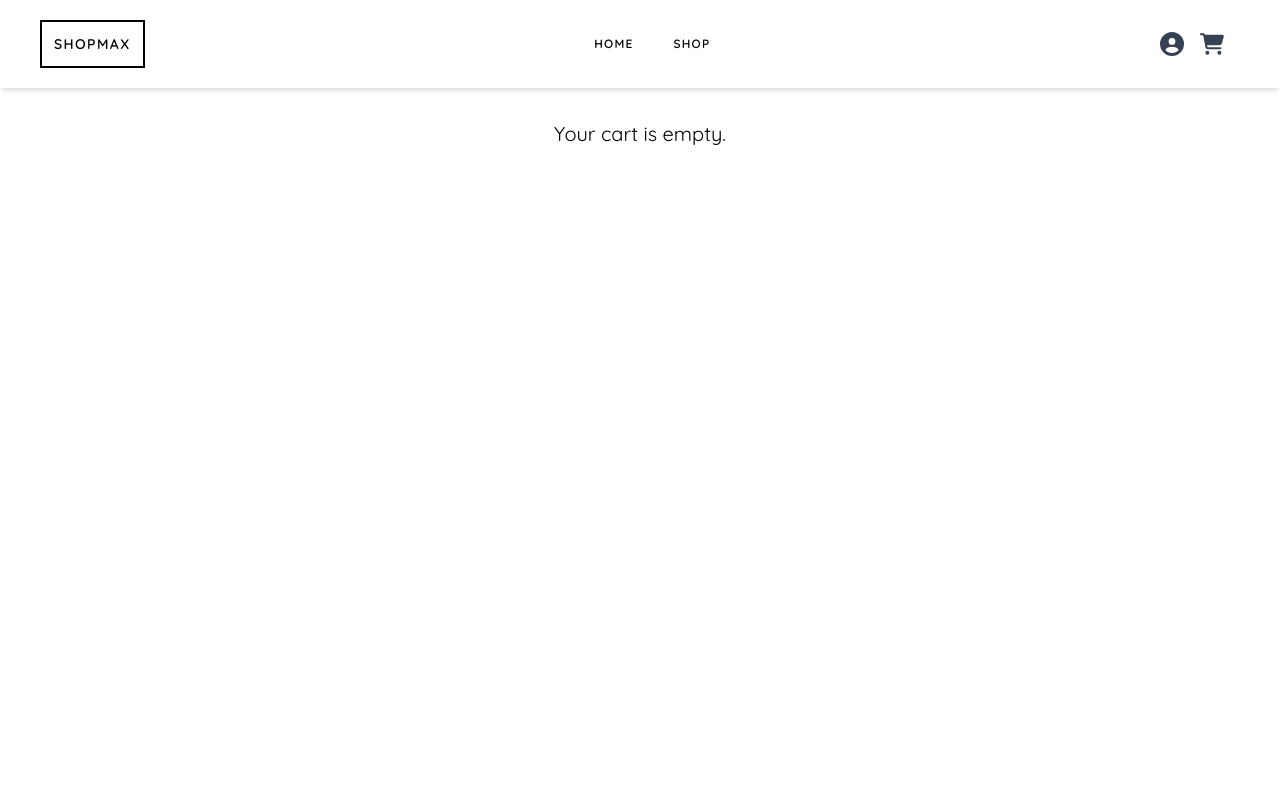
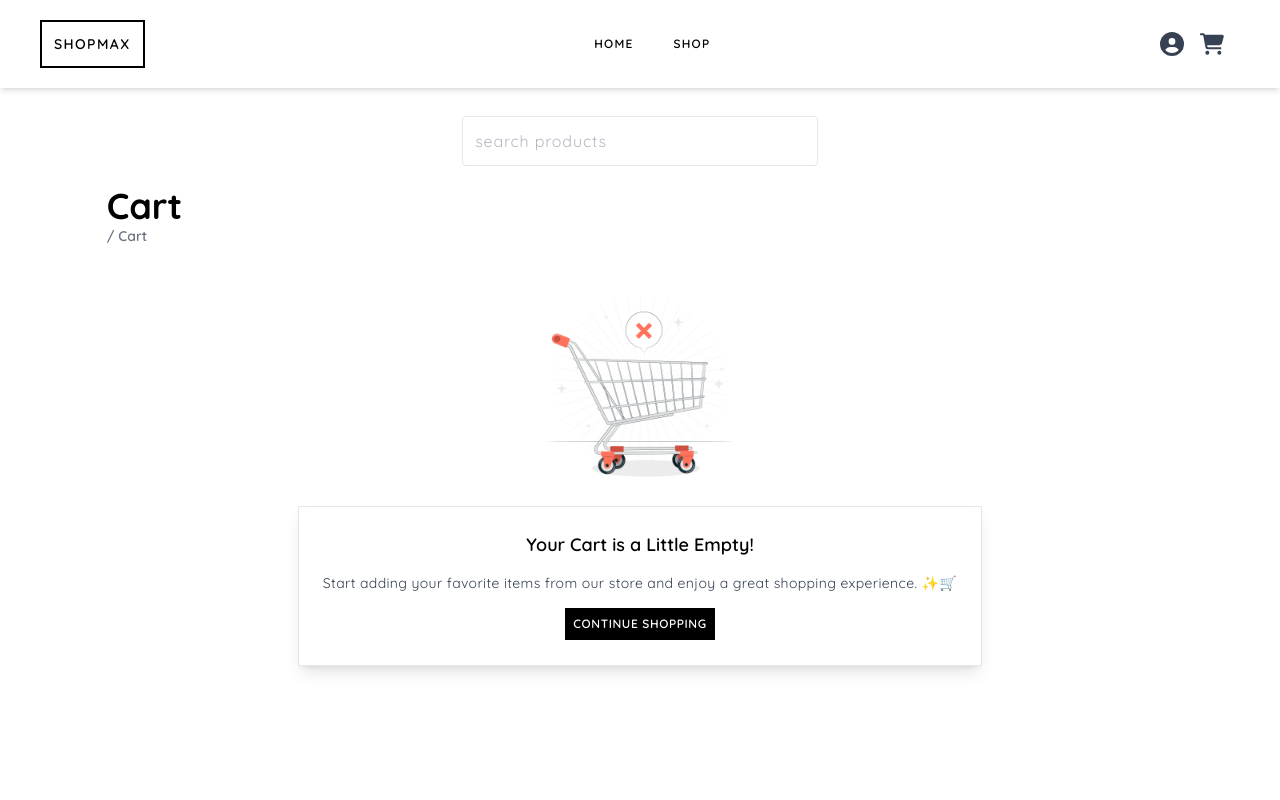
Before and after one commit to bentleyminwa/shopmax_ecommerce, a React (Vite) app: page /cart in a window 1280 px wide. Shown: the top 800 px of the page. Built offline with nearby package versions, Linux system fonts and the light colour scheme.

Commit message:
Added CartEmpty and CartItems components; update Cart page layout and functionality

```diff
--- a/src/assets/images/index.ts
+++ b/src/assets/images/index.ts
@@ -1,9 +1,10 @@
 import clothes from "./clothes.jpg";
 import electronics from "./electronics.jpg";
+import emptyCart from "./emptyCart.jpg";
 import hero from "./hero.jpg";
 import jewelery from "./jewelery.jpg";
 import test1 from "./test1.jpg";
 import test2 from "./test2.jpg";
 import test3 from "./test3.jpg";
 
-export { clothes, electronics, hero, jewelery, test1, test2, test3 };
+export { clothes, electronics, emptyCart, hero, jewelery, test1, test2, test3 };
--- a/src/pages/Cart/Cart.tsx
+++ b/src/pages/Cart/Cart.tsx
@@ -1,48 +1,24 @@
+import { useEffect } from "react";
 import { SearchComponent } from "../../shared/components";
 import { useCart } from "../../shared/hooks/useCart";
+import CartEmpty from "./components/CartEmpty";
+import CartItems from "./components/CartItems";
 
 const Cart = () => {
-  const { cart, removeFromCart, clearCart } = useCart();
+  const { cart } = useCart();
 
-  if (cart.length === 0)
-    return <p className="text-center text-xl mt-6">Your cart is empty.</p>;
+  useEffect(() => {
+    window.scrollTo(0, 0);
+  }, []);
 
   return (
-    <main>
+    <main className="w-10/12 mx-auto">
       <SearchComponent />
-      <div className="max-w-3xl mx-auto p-6 bg-white shadow-lg rounded-lg">
-        <h1 className="text-2xl font-bold text-center mb-4">Shopping Cart</h1>
-        {cart.map((item) => (
-          <div
-            key={item.id}
-            className="flex justify-between items-center border-b py-2"
-          >
-            <img
-              src={item.image}
-              alt={item.title}
-              className="w-16 h-16 object-contain"
-            />
-            <div className="flex-1 px-4">
-              <h2 className="text-lg font-semibold">{item.title}</h2>
-              <p className="text-green-600">
-                ${item.price} x {item.quantity}
-              </p>
-            </div>
-            <button
-              onClick={() => removeFromCart(item.id)}
-              className="bg-red-500 text-white px-3 py-1 rounded hover:bg-red-700"
-            >
-              Remove
-            </button>
-          </div>
-        ))}
-        <button
-          onClick={clearCart}
-          className="mt-4 w-full bg-gray-700 text-white py-2 rounded hover:bg-gray-900"
-        >
-          Clear Cart
-        </button>
+      <div className="">
+        <h1 className="text-4xl font-bold">Cart</h1>
+        <h3 className="text-sm font-semibold text-gray-500">/ Cart</h3>
       </div>
+      {cart.length === 0 ? <CartEmpty /> : <CartItems />}
     </main>
   );
 };
--- /dev/null
+++ b/src/pages/Cart/components/CartEmpty.tsx
@@ -0,0 +1,31 @@
+import { useNavigate } from "react-router-dom";
+import { emptyCart } from "../../../assets/images";
+
+const CartEmpty = () => {
+  const navigate = useNavigate();
+
+  return (
+    <section className="w-3/4 mx-auto rounded-lg my-10">
+      <div className="flex flex-col justify-center items-center gap-5">
+        <img src={emptyCart} alt="" className="max-h-[200px]" />
+        <div className="border border-gray-200 shadow-lg p-6 space-y-3 text-center">
+          <h2 className="text-lg font-semibold">
+            Your Cart is a Little Empty!
+          </h2>
+          <p className="text-sm tracking-wide leading-6 text-gray-700">
+            Start adding your favorite items from our store and enjoy a great
+            shopping experience. ✨🛒
+          </p>
+          <button
+            onClick={() => navigate("/shop")}
+            className="border p-2 text-xs tracking-wider uppercase font-semibold bg-black text-white"
+          >
+            Continue Shopping
+          </button>
+        </div>
+      </div>
+    </section>
+  );
+};
+
+export default CartEmpty;
--- /dev/null
+++ b/src/pages/Cart/components/CartItems.tsx
@@ -0,0 +1,45 @@
+import { FaMinus, FaPlus, FaRegTrashCan } from "react-icons/fa6";
+import { useCart } from "../../../shared/hooks/useCart";
+
+const CartItems = () => {
+  const { cart, removeFromCart } = useCart();
+
+  return (
+    <section className="my-10 flex flex-col gap-5">
+      {cart.map((item) => (
+        <div
+          key={item.id}
+          className="grid grid-cols-4 gap-5 border border-gray-300 rounded-lg shadow-xs p-5 place-items-center"
+        >
+          <img
+            src={item.image}
+            alt={item.title}
+            className="max-h-[100px] max-w-[100px]"
+          />
+          <h2 className="text-sm text-gray-600 font-semibold">{item.title}</h2>
+          <p className="font-bold text-sm text-gray-600">$ {item.price}</p>
+          <div className="border border-gray-300 flex justify-center items-center p-2">
+            <button className="">
+              <FaMinus />
+            </button>
+            <span className="px-3">{item.quantity}</span>
+            <button>
+              <FaPlus />
+            </button>
+          </div>
+          <button
+            onClick={() => removeFromCart(item.id)}
+            className="flex items-center gap-1 cursor-pointer"
+          >
+            <span className="text-xl text-red-400">
+              <FaRegTrashCan />
+            </span>
+            <span className="text-sm font-semibold text-gray-600">Remove</span>
+          </button>
+        </div>
+      ))}
+    </section>
+  );
+};
+
+export default CartItems;
```
Also changed, not shown: src/assets/images/emptyCart.jpg (added).
